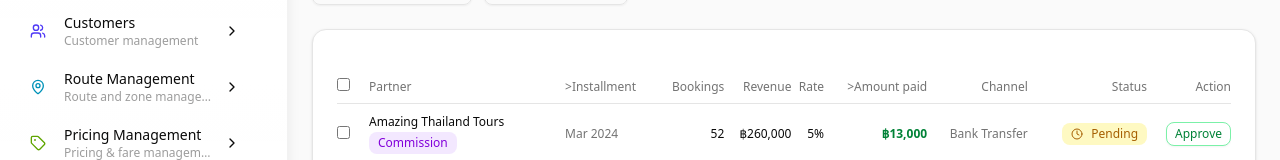
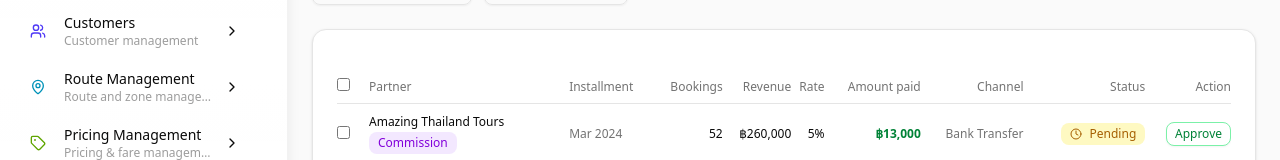
Before and after one commit to ibbservice2006-coder/ibb-admin-panel, a React (Vite) app: page /partners/commission in a window 1280 px wide. Shown: the part 351-511 px from the top of the page. Built offline with nearby package versions, Linux system fonts and the light colour scheme; sample sign-in values are in the browser's storage.

Commit message:
Final Fix: Correct JSX syntax errors and fix broken lucide-react imports for production build

```diff
--- a/src/pages/GPSTracking/ActiveTrips.jsx
+++ b/src/pages/GPSTracking/ActiveTrips.jsx
@@ -101,7 +101,7 @@ export default function ActiveTrips() {
           </div>
           <div>
             <h1 className="text-2xl font-bold tracking-tight">Active Trips</h1>
-            <p className="text-muted-foreground text-sm mt-0.5"> >Ongoing trips</p>
+            <p className="text-muted-foreground text-sm mt-0.5">Ongoing trips</p>
           </div>
         </div>
         <div className="flex items-center gap-2">
@@ -206,7 +206,7 @@ export default function ActiveTrips() {
                   <div className="flex items-center gap-2 text-sm">
                     <Car className="h-4 w-4 text-blue-600 flex-shrink-0" />
                     <div className="flex-1">
-                      <p className="text-xs text-muted-foreground"> >Driver · {trip.vehicle} · {trip.vehicleType}</p>
+                      <p className="text-xs text-muted-foreground">Driver · {trip.vehicle} · {trip.vehicleType}</p>
                       <p className="font-medium">{trip.driver}</p>
                     </div>
                     <Button variant="ghost" size="sm" className="h-7 px-2 text-xs" onClick={() => toast({ title: 'Action Completed', description: 'Completed' })}>
--- a/src/pages/Partners/CommissionManagement.jsx
+++ b/src/pages/Partners/CommissionManagement.jsx
@@ -142,11 +142,11 @@ export default function PartnerCommission() {
                     }} />
                   </th>
                   <th className="text-left py-2 font-medium">Partner</th>
-                  <th className="text-left py-2 font-medium"> >Installment</th>
+                  <th className="text-left py-2 font-medium">Installment</th>
                   <th className="text-right py-2 font-medium">Bookings</th>
                   <th className="text-right py-2 font-medium">Revenue</th>
                   <th className="text-right py-2 font-medium">Rate</th>
-                  <th className="text-right py-2 font-medium"> >Amount paid</th>
+                  <th className="text-right py-2 font-medium">Amount paid</th>
                   <th className="text-right py-2 font-medium">Channel</th>
                   <th className="text-right py-2 font-medium">Status</th>
                   <th className="text-right py-2 font-medium">Action</th>
--- a/src/pages/Partners/PartnerProfiles.jsx
+++ b/src/pages/Partners/PartnerProfiles.jsx
@@ -239,7 +239,7 @@ export default function PartnerProfiles() {
                 <tr className="border-b text-xs text-muted-foreground">
                   <th className="text-left py-2 font-medium">Booking Ref</th>
                   <th className="text-left py-2 font-medium">Date</th>
-                  <th className="text-left py-2 font-medium"> >Route</th>
+                  <th className="text-left py-2 font-medium">Route</th>
                   <th className="text-right py-2 font-medium">Total</th>
                   <th className="text-right py-2 font-medium">Commission (5%)</th>
                   <th className="text-right py-2 font-medium">Status</th>
--- a/src/pages/Settings/SystemSettings.jsx
+++ b/src/pages/Settings/SystemSettings.jsx
@@ -14,8 +14,7 @@ import {
   Smartphone,
   AlertTriangle,
   CheckCircle,
-  Clock,
-  Toggle2
+  Clock
 } from 'lucide-react'
 import { useToast } from '@/hooks/use-toast'
 
--- a/src/pages/UserManagement/AdminUsers.jsx
+++ b/src/pages/UserManagement/AdminUsers.jsx
@@ -132,7 +132,7 @@ export default function AdminUsers() {
       {/* Header */}
       <div>
         <h1 className="text-3xl font-bold">Admin Users</h1>
-        <p className="text-muted-foreground"> >Manage IBB Shuttle Admins — Permissions, Departments & Security</p>
+        <p className="text-muted-foreground">Manage IBB Shuttle Admins — Permissions, Departments & Security</p>
       </div>
 
       {/* Stats Cards */}
```
Also changed, not shown: 7 other files (tests, documents, lock files or other folders).
